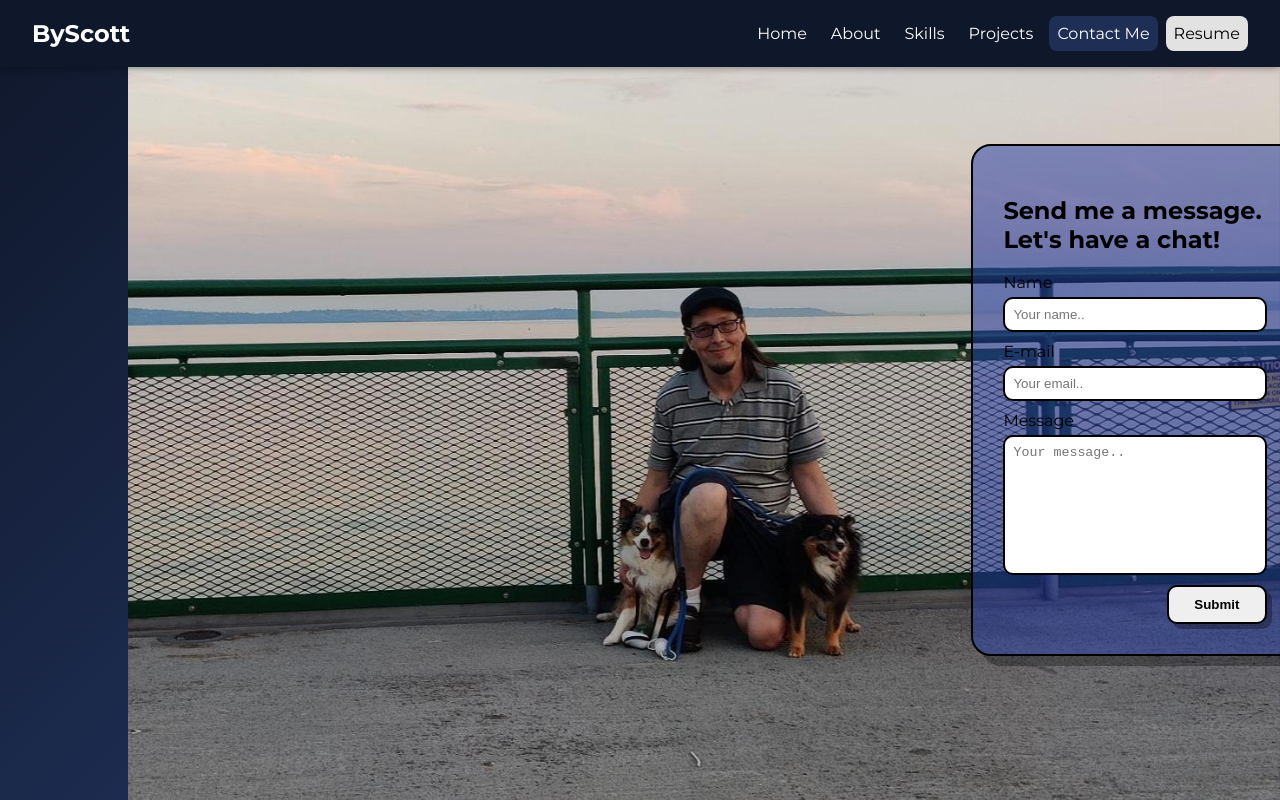
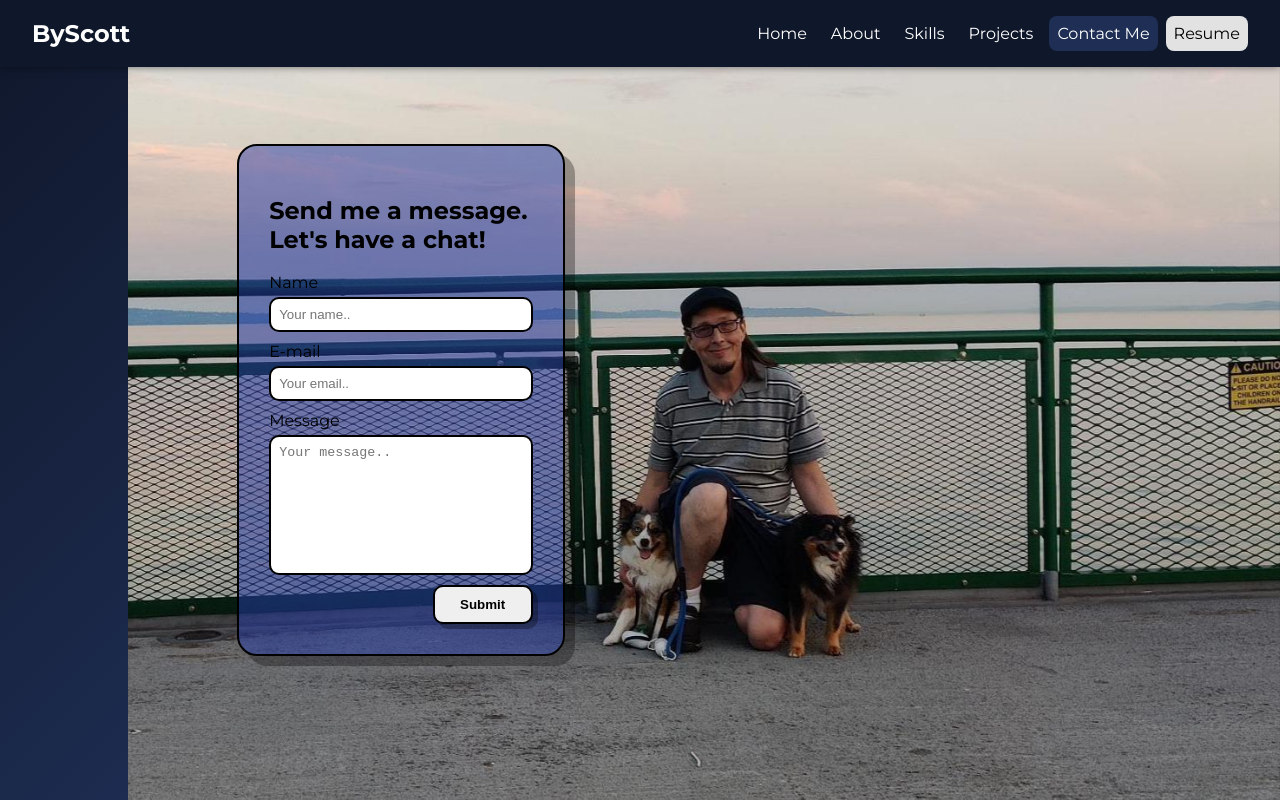
Before and after one commit to pawscanthack/portfolio, a React (Create React App) app: page /contactme in a window 1280 px wide. Shown: the top 800 px of the page. Built offline with nearby package versions, Linux system fonts and the light colour scheme; no server answers.

Commit message:
Font color adjustments (#8)
* Updated fonts/colors and adjusted layout.

* Udjust Contact layout.

```diff
--- a/src/css/contact.css
+++ b/src/css/contact.css
@@ -12,12 +12,11 @@
   background-repeat: no-repeat;
   background-attachment: fixed;
   display: flex;
-  justify-content: right;
+  justify-content: left;
   align-items: center;
   min-height: 100vh;
   min-width: 100vw;
   margin: 0;
-  padding: 4em 0;
 }
 /* .contact-section-container {
   display: grid;
```
